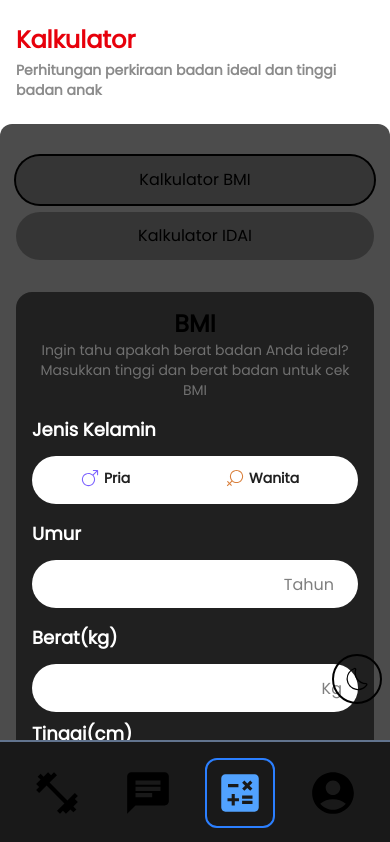
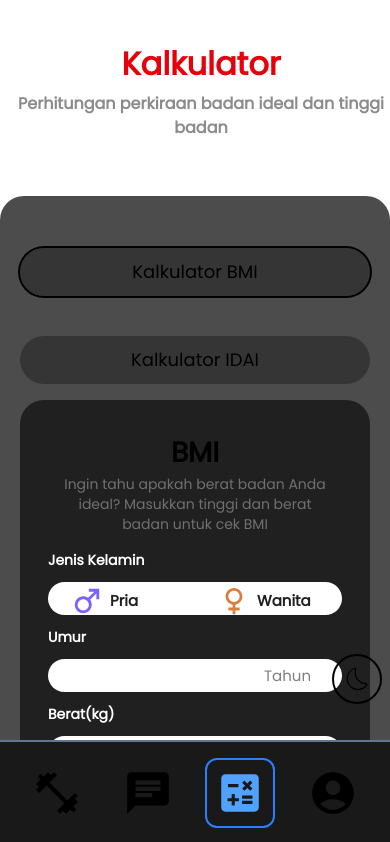
Before and after one commit to FaiqSr/gymbro-nextjs, a Next.js app: page /kalkulator in a window 390 px wide. Shown: the top 842 px of the page. Built offline with nearby package versions, Linux system fonts and the light colour scheme.

Commit message:
responsive

```diff
--- a/src/components/latihan/kalkulator/KalkulatorContainer.tsx
+++ b/src/components/latihan/kalkulator/KalkulatorContainer.tsx
@@ -14,17 +14,18 @@ const KalkulatorContainer = () => {
 
   return (
     <>
-      <section className={`w-full dark:bg-gradient-to-br dark:from-black dark:via-red-700 dark:to-black ${poppins.className}`}>
-        <div className="my-6 md:my-8 lg:my-12 mx-4 lg:mx-15 lg:ml-20 xl:ml-80">
-          <h1 className="text-2xl md:text-3xl lg:text-[32px] text-red-600 font-semibold">Kalkulator</h1>
-          <p className="text-sm md:text-base lg:text-[20px] font-semibold text-abu mt-1 md:mt-2">Perhitungan perkiraan badan ideal dan tinggi badan anak</p>
+      <section className={`w-full dark:bg-gradient-to-br min-h-screen dark:from-black dark:via-red-700 dark:to-black ${poppins.className}`}>
+        <div className="sm:w-[720px] max-w-fit sm:mx-auto lg:max-w-fit xl:w-full lg:mx-96 xl:mx-72">
+          <div className="my-6  w-full mx-auto mt-10">
+            <h1 className="text-[32px] lg:text-4xl text-red-600 font-semibold mx-auto pl-3 lg:text-left text-center">Kalkulator</h1>
+            <p className="md:text-[19px]  lg:text-lg text-base  font-semibold text-abu mt-1 mx-auto pl-3 lg:text-left text-center">Perhitungan perkiraan badan ideal dan tinggi badan </p>
           </div>
 
-        <div className="flex flex-col w-full max-w-[970px] lg:ml-20 xl:ml-72 h-auto min-h-[500px] md:min-h-[600px] lg:h-[740px] bg-black/70 rounded-xl lg:rounded-3xl mx-auto my-6 md:my-8 lg:my-15 px-4 md:px-6 lg:px-8 pt-4 pb-6 md:pt-6">
-          <div className="flex flex-col md:flex-row justify-center items-center my-4 md:my-5 gap-2 md:gap-4">
+          <div className="flex flex-col w-full p-5 xl:w-[999px] xl:h-[820px] lg:h-auto bg-black/70 rounded-3xl mt-14 mb-28">
+            <div className="flex flex-col lg:flex-row gap-6 justify-center items-center my-4 lg:mx-auto lg:w-[580px] xl:w-full">
               <button
                 onClick={() => setKalkulator(true)}
-              className={`w-full md:w-[300px] lg:w-[460px] h-12 md:h-[48px] bg-black/30 text-center rounded-3xl transition-all duration-200 ease-in-out hover:bg-abutua/90 hover:shadow-md focus:outline-none focus:ring-2 focus:ring-white focus:ring-opacity-50 focus:bg-abutua active:bg-abutua cursor-pointer ${
+                className={`w-full text-lg h-12 mt-4 bg-black/30 text-center rounded-3xl transition-all duration-200 ease-in-out hover:bg-abutua/90 hover:shadow-md focus:outline-none focus:ring-2 focus:ring-white focus:ring-opacity-50 focus:bg-abutua active:bg-abutua cursor-pointer ${
                   !kalkulator ? "bg-black/30 " : " ring-2"
                 }`}
               >
@@ -32,7 +33,7 @@ const KalkulatorContainer = () => {
               </button>
               <button
                 onClick={() => setKalkulator(false)}
-              className={`w-full md:w-[300px] lg:w-[460px] h-12 md:h-[48px] bg-black/30 text-center rounded-3xl transition-all duration-200 ease-in-out hover:bg-abutua/90 hover:shadow-md focus:outline-none focus:ring-2 focus:ring-white focus:ring-opacity-50 focus:bg-abutua active:bg-abutua cursor-pointer ${
+                className={`w-full  h-12 mt-4  text-lg  bg-black/30 text-center rounded-3xl transition-all duration-200 ease-in-out hover:bg-abutua/90 hover:shadow-md focus:outline-none focus:ring-2 focus:ring-white focus:ring-opacity-50 focus:bg-abutua active:bg-abutua cursor-pointer ${
                   kalkulator ? "bg-black/30" : "ring-2"
                 }`}
               >
@@ -44,6 +45,7 @@ const KalkulatorContainer = () => {
               <KalkulatorPageIDAI className={`${kalkulator ? "hidden" : "block"}`} />
             </div>
           </div>
+        </div>
       </section>
     </>
   );
--- a/src/components/latihan/kalkulator/KalkulatorPageBMI.tsx
+++ b/src/components/latihan/kalkulator/KalkulatorPageBMI.tsx
@@ -1,51 +1,52 @@
-import { IoIosFemale, IoIosMale } from "react-icons/io";
+import { IoMdMale, IoMdFemale } from "react-icons/io";
+
 const KalkulatorPageBMI = ({ className }: { className: string }) => {
   return (
-    <div className={`flex flex-col lg:flex-row justify-center items-center w-full gap-4 md:gap-8 ${className}`}>
-      <div className="mx-0 md:mx-4 border-none rounded-2xl my-4 md:my-5 bg-abutua w-full lg:w-1/2">
-        <div className="text-center my-4 px-2">
-          <h1 className="text-2xl md:text-[32px] font-semibold">BMI</h1>
-          <p className="text-sm md:text-[16px] mx-2 md:mx-4 text-abu-abu">Ingin tahu apakah berat badan Anda ideal? Masukkan tinggi dan berat badan untuk cek BMI</p>
+    <div className={`flex flex-col xl:flex-row gap-4 px-3 w-full bg-abutua rounded-3xl ${className}`}>
+      <div className="border-none my-4  lg:w-[620px] max-w-full mx-auto h-[558px] lg:h-[628px] px-4 ">
+        <div className="text-center my-4 px-2 lg:px-6">
+          <h1 className="text-[28px] font-semibold lg:text-3xl">BMI</h1>
+          <p className="text-sm lg:text-[15px] sm:text-[16px] lg:text-center text-abu-abu">Ingin tahu apakah berat badan Anda ideal? Masukkan tinggi dan berat badan untuk cek BMI</p>
         </div>
 
-        <div className="flex flex-col justify-center my-4 md:my-6 items-center px-4">
-          <div className="w-full max-w-[340px]">
-            <h2 className="text-lg md:text-[20px] text-white font-semibold mb-3">Jenis Kelamin</h2>
-            <div className="flex relative bg-white rounded-3xl w-full max-w-[340px] h-12 md:h-[48px]">
-              <div className="absolute left-2 top-1 hover:bg-teal-500/70 rounded-3xl w-[165px] h-[40px] py-2">
-                <button className="cursor-pointer text-sm md:text-[16px] font-semibold flex px-10 items-center gap-1">
-                  <IoIosMale size={20} className="text-iconMale" />
-                  <span className="text-abutua">Pria</span>
+        <div className="flex flex-col justify-center my-4 items-center">
+          <div className="w-full max-w-full lg:max-w-[460px] border-none">
+            <h2 className="text-sm  text-white font-semibold mb-3 lg:text-[18px]">Jenis Kelamin</h2>
+            <div className="flex  bg-white rounded-3xl w-full h-[33px] lg:w-full lg:h-[39px]">
+              <div className=" cursor-pointer hover:bg-teal-500/70 rounded-3xl  pt-1 lg:py-2 w-1/2 lg:pl-3">
+                <button className="cursor-pointer text-sm  font-semibold flex gap-2 pl-6 items-center">
+                  <IoMdMale size={30} className="text-iconMale" />
+                  <span className="text-abutua lg:text-xl text-[15px]">Pria</span>
                 </button>
               </div>
-              <div className="absolute right-2 rounded-3xl hover:bg-teal-500/70 w-[165px] h-[40px]  py-2 top-1">
-                <button className="cursor-pointer text-sm md:text-[16px] font-semibold flex items-center px-10 gap-1">
-                  <IoIosFemale size={20} className="text-iconFemale" />
-                  <span className="text-abutua">Wanita</span>
+              <div className=" cursor-pointer rounded-3xl hover:bg-teal-500/70 pt-1 lg:py-2 w-1/2">
+                <button className="cursor-pointer text-sm  font-semibold flex gap-2 items-center pl-6 lg:pl-3">
+                  <IoMdFemale size={30} className="text-iconFemale" />
+                  <span className="text-abutua lg:text-xl text-lg text-[15px]">Wanita</span>
                 </button>
               </div>
             </div>
           </div>
-          <div className="w-full max-w-[340px] mt-4">
-            <h2 className="text-lg md:text-[20px] text-white font-semibold mb-3">Umur</h2>
-            <input type="text" name="umur" placeholder="Tahun" className="bg-white placeholder:text-right placeholder:mr-2 md:placeholder:mr-5 text-black rounded-3xl w-full h-12 md:h-[48px] px-4" />
+          <div className="w-full max-w-full lg:max-w-[460px]  lg:mt-4 mt-3">
+            <h2 className="text-sm  text-white font-semibold mb-3 lg:text-[18px]">Umur</h2>
+            <input type="number" name="umur" placeholder="Tahun" className="bg-white placeholder:text-right  text-black rounded-3xl w-full h-[33px] lg:h-[39px] lg:w-full px-4 lg:text-lg text-[15px]" />
           </div>
-          <div className="flex flex-col sm:flex-row w-full max-w-[340px] gap-2 mt-4">
-            <div className="w-full sm:w-1/2">
-              <h2 className="text-lg md:text-[20px] text-white font-semibold mb-3">Berat(kg)</h2>
-              <input type="text" placeholder="Kg" className="bg-white placeholder:text-right text-black rounded-3xl w-full h-12 md:h-[48px] px-4" />
+          <div className="flex flex-col  w-full max-w-full  xl:flex-col lg:max-w-[460px] gap-2">
+            <div className="w-full mt-3 lg:mt-4">
+              <h2 className="text-sm text-white font-semibold mb-3 lg:text-[18px]">Berat(kg)</h2>
+              <input type="number" placeholder="Kg" className="text-sm   bg-white placeholder:text-right  text-black rounded-3xl w-full h-[33px] lg:w-full lg:h-[39px] px-4 lg:text-lg text-[15px]" />
             </div>
-            <div className="w-full sm:w-1/2">
-              <h2 className="text-lg md:text-[20px] text-white font-semibold mb-3">Tinggi(cm)</h2>
-              <input type="text" placeholder="cm" className="bg-white placeholder:text-right text-black rounded-3xl w-full h-12 md:h-[48px] px-4" />
+            <div className="w-full mt-3 lg:mt-4">
+              <h2 className="text-sm text-white font-semibold mb-3 lg:text-[18px]">Tinggi(cm)</h2>
+              <input type="number" placeholder="cm" className="bg-white  text-sm placeholder:text-right text-black rounded-3xl w-full h-[33px] lg:w-full lg:h-[39px]  px-4 lg:text-lg text-[15px]" />
             </div>
           </div>
-          <div className="w-full max-w-[180px] h-14 md:h-[62px] mt-4 md:mt-7">
-            <button className="bg-submit/70 px-6 md:px-10 py-2 md:py-4 rounded-4xl w-full h-full transition- duration-300 ease-in-out hover:bg-submit hover:scale-105 cursor-pointer text-sm md:text-base">HITUNG</button>
+          <div className=" h-[38px] my-8 max-w-full w-full lg:max-w-[460px] lg:mt-10">
+            <button className="bg-submit/70 px-7 rounded-4xl lg:w-full h-full transition-duration-300 ease-in-out hover:bg-submit hover:scale-105 cursor-pointer  text-[16px] w-full">HITUNG</button>
           </div>
         </div>
       </div>
-      <div className="w-full lg:w-1/2 h-64 md:h-auto bg-black/30 rounded-2xl p-4 flex items-center justify-center">
+      <div className="w-full lg:w-[580px] h-[548px] xl:h-[628px] my-4 mx-auto bg-black/30 rounded-2xl p-4 flex items-center justify-center">
         <p className="text-white">GRAFIK</p>
       </div>
     </div>
--- a/src/components/latihan/kalkulator/KalkulatorPageIDAI.tsx
+++ b/src/components/latihan/kalkulator/KalkulatorPageIDAI.tsx
@@ -1,55 +1,56 @@
-import { IoIosFemale, IoIosMale } from "react-icons/io";
+import { IoMdMale, IoMdFemale } from "react-icons/io";
 
 const KalkulatorPageIDAI = ({ className }: { className: string }) => {
   return (
-    <div className={`flex flex-col lg:flex-row justify-center items-center w-full gap-4 md:gap-8 ${className}`}>
-      <div className="w-full lg:w-1/2 h-64 md:h-auto bg-black/30 rounded-2xl p-4 flex items-center justify-center">
+    <div className={`flex flex-col xl:flex-row gap-4 w-full bg-abutua px-3 rounded-3xl  ${className}`}>
+      <div className="xl:block hidden w-full lg:w-[580px] h-[558px] xl:h-[628px] my-4 mx-auto bg-black/30 rounded-2xl p-4 ">
         <p className="text-white">GRAFIK</p>
       </div>
-      <div className="mx-0 md:mx-4 border-none rounded-2xl my-4 md:my-5 bg-abutua w-full lg:w-1/2">
-        <div className="text-center my-4 px-2">
-          <h1 className="text-2xl md:text-[32px] font-semibold">IDAI</h1>
-          <p className="text-sm md:text-[16px] mx-2 md:mx-4 text-abu-abu">Ingin tahu apakah berat badan Anda ideal? Masukkan tinggi dan berat badan untuk cek BMI</p>
+      <div className="border-none rounded-2xl my-4 lg:w-[620px] lg:h-[628px] max-w-full mx-auto h-[558px]  px-4">
+        <div className="text-center my-4 px-2 lg:px-6">
+          <h1 className="text-[28px] font-semibold lg:text-3xl">BMI</h1>
+          <p className="text-sm lg:text-[15px] sm:text-[16px] lg:text-center text-abu-abu">Ingin tahu berapa tinggi badan genetik anda? Masukkan tinggi orangtua di kalkulator IDAI!</p>
         </div>
 
-        <div className="flex flex-col justify-center my-4 md:my-6 items-center px-4">
-          <div className="w-full max-w-[340px]">
-            <h2 className="text-lg md:text-[20px] text-white font-semibold mb-3">Jenis Kelamin</h2>
-            <div className="flex relative bg-white rounded-3xl w-full max-w-[340px] h-12 md:h-[48px]">
-              <div className="absolute left-2 top-1  hover:bg-teal-500/70 rounded-3xl w-[165px] h-[40px] py-2">
-                <button className="cursor-pointer text-sm md:text-[16px] font-semibold flex px-10 items-center gap-1">
-                  <IoIosMale size={20} className="text-iconMale" />
-                  <span className="text-abutua">Pria</span>
+        <div className="flex flex-col justify-center my-4 items-center">
+          <div className="w-full max-w-full lg:max-w-[460px] border-none">
+            <h2 className="text-sm  text-white font-semibold mb-3 lg:text-[18px]">Jenis Kelamin</h2>
+            <div className="flex  bg-white rounded-3xl w-full h-[33px] lg:w-full lg:h-[39px]">
+              <div className=" cursor-pointer hover:bg-teal-500/70 rounded-3xl  pt-1 lg:py-2 w-1/2 lg:pl-3">
+                <button className="cursor-pointer text-sm  font-semibold flex gap-2 pl-6 items-center">
+                  <IoMdMale size={25} className="text-iconMale" />
+                  <span className="text-abutua lg:text-xl text-[15px]">Pria</span>
                 </button>
               </div>
-              <div className="absolute right-2 rounded-3xl hover:bg-teal-500/70 w-[165px] h-[40px]  py-2 top-1">
-                <button className="cursor-pointer text-sm md:text-[16px] font-semibold flex items-center px-10 gap-1">
-                  <IoIosFemale size={20} className="text-iconFemale" />
-                  <span className="text-abutua">Wanita</span>
+              <div className=" cursor-pointer rounded-3xl hover:bg-teal-500/70 pt-1 lg:py-2 w-1/2">
+                <button className="cursor-pointer text-sm  font-semibold flex gap-2 items-center pl-6 lg:pl-3">
+                  <IoMdFemale size={25} className="text-iconFemale" />
+                  <span className="text-abutua lg:text-xl text-lg text-[15px]">Wanita</span>
                 </button>
               </div>
             </div>
           </div>
-          <div className="w-full max-w-[340px] mt-4">
-            <h2 className="text-lg md:text-[20px] text-white font-semibold mb-3">Umur</h2>
-            <input type="text" name="umur" placeholder="Tahun" className="bg-white placeholder:text-right placeholder:mr-2 md:placeholder:mr-5 text-black rounded-3xl w-full h-12 md:h-[48px] px-4" />
+          <div className="w-full max-w-full lg:max-w-[460px]  lg:mt-4 mt-3">
+            <h2 className="text-sm  text-white font-semibold mb-3 lg:text-[18px]">Umur</h2>
+            <input type="number" name="umur" placeholder="Tahun" className="bg-white placeholder:text-right  text-black rounded-3xl w-full h-[33px] lg:h-[39px] lg:w-full px-4 lg:text-lg text-[15px]" />
           </div>
-
-          <div className="flex flex-col sm:flex-row w-full mt-4 max-w-[340px] gap-2 ">
-            <div className="w-full sm:w-1/2">
-              <h2 className="text-lg md:text-[20px] text-white font-semibold mb-3">Ayah (cm)</h2>
-              <input type="text" placeholder="cm" className="bg-white placeholder:text-right text-black rounded-3xl w-full h-12 md:h-[48px] px-4" />
+          <div className="flex flex-col  w-full max-w-full xl:flex-col lg:max-w-[460px] gap-2 ">
+            <div className="w-full mt-3 lg:mt-4">
+              <h2 className="text-sm text-white font-semibold mb-3 lg:text-[18px]">Ayah(Cm)</h2>
+              <input type="number" placeholder="cm" className="text-sm   bg-white placeholder:text-right  text-black rounded-3xl w-full h-[33px] lg:w-full lg:h-[39px] px-4 lg:text-lg text-[15px]" />
             </div>
-            <div className="w-full sm:w-1/2">
-              <h2 className="text-lg md:text-[20px] text-white font-semibold mb-3">Ibu (cm)</h2>
-              <input type="text" placeholder="cm" className="bg-white placeholder:text-right text-black rounded-3xl w-full h-12 md:h-[48px] px-4" />
+            <div className="w-full mt-3 lg:mt-4">
+              <h2 className="text-sm text-white font-semibold mb-3 lg:text-[18px]">Ibu(cm)</h2>
+              <input type="number" placeholder="cm" className="bg-white  text-sm placeholder:text-right text-black rounded-3xl w-full h-[33px] lg:w-full lg:h-[39px]  px-4 lg:text-lg text-[15px]" />
             </div>
           </div>
-
-          <div className="w-full max-w-[180px] h-14 md:h-[62px] mt-4 md:mt-7">
-            <button className="bg-submit/70 px-6 md:px-10 py-2 md:py-4 rounded-4xl w-full h-full transition- duration-300 ease-in-out hover:bg-submit hover:scale-105 cursor-pointer text-sm md:text-base">HITUNG</button>
+          <div className=" h-[38px] my-8 max-w-full w-full lg:max-w-[460px] lg:mt-10">
+            <button className="bg-submit/70 px-7 rounded-4xl lg:w-full h-full transition-duration-300 ease-in-out hover:bg-submit hover:scale-105 cursor-pointer  text-[16px] w-full">HITUNG</button>
           </div>
         </div>
+      </div>
+      <div className="xl:hidden block w-full lg:w-[580px] h-[558px] xl:h-[628px] my-4 mx-auto bg-black/30 rounded-2xl p-4 ">
+        <p className="text-white">GRAFIK</p>
       </div>
     </div>
   );
```
Lines whose indentation alone changed are shown as unchanged.
